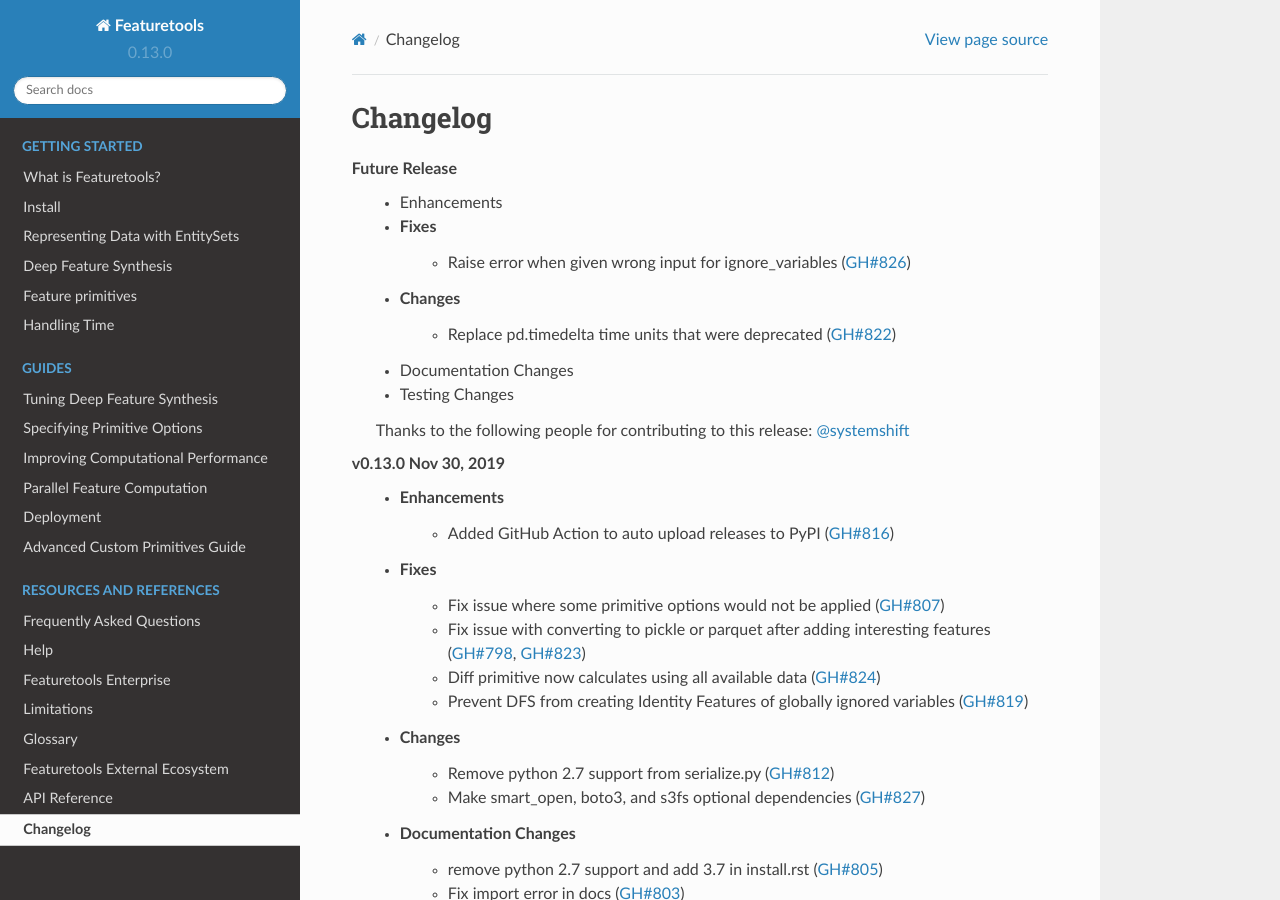
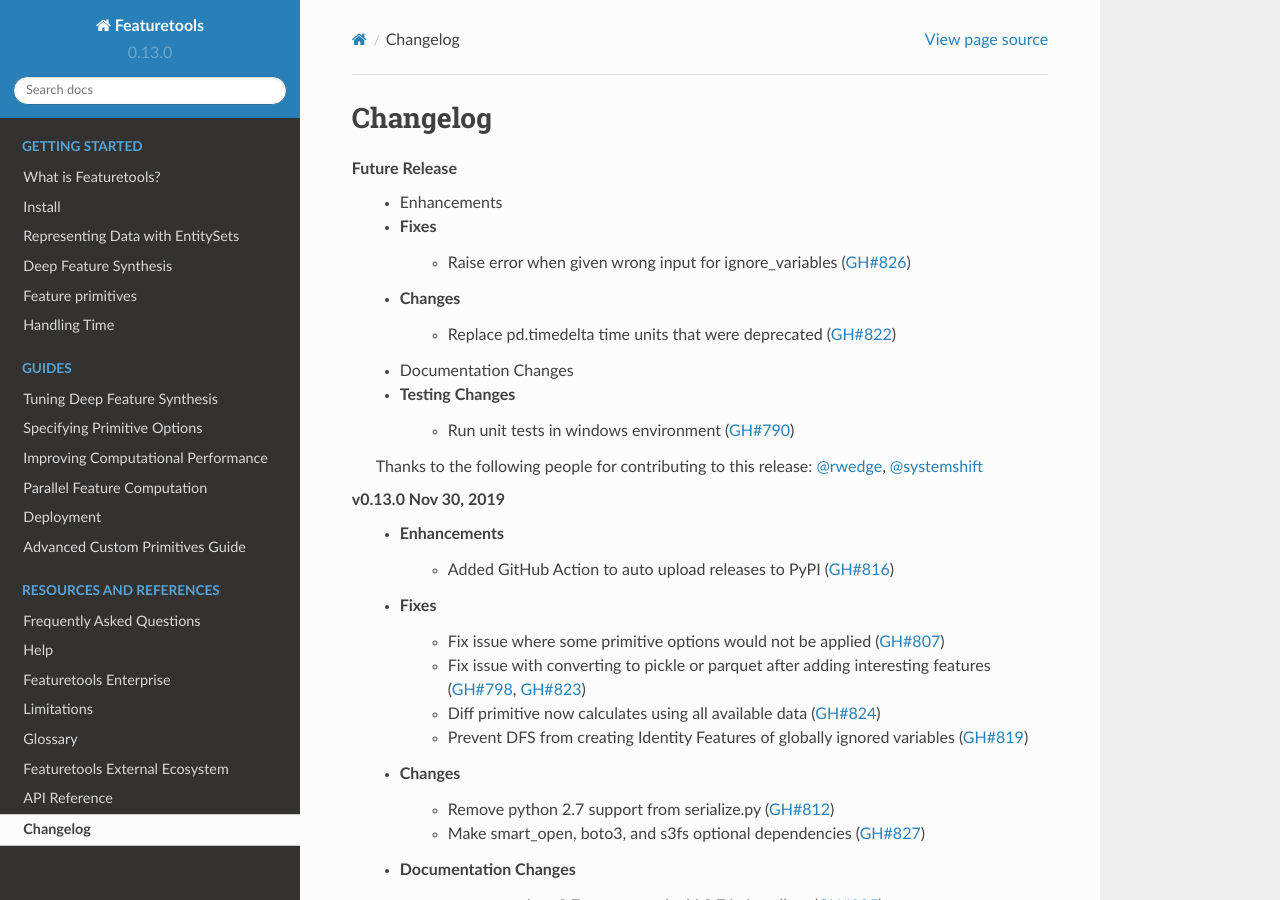
Before and after one commit to alteryx/featuretools, a Sphinx documentation site: the page built from docs/source/changelog.rst, in a window 1280 px wide and 900 px high. Built offline with Sphinx 7.4.7 and the Read the Docs theme 2.0.0, drawn with Linux system fonts in a browser that asks for light colours; pages that are not in the unit, such as notebooks, are missing from menus.

Commit message:
update changelog

```diff
--- a/docs/source/changelog.rst
+++ b/docs/source/changelog.rst
@@ -10,9 +10,10 @@
         * Replace pd.timedelta time units that were deprecated (:pr:`822`)
     * Documentation Changes
     * Testing Changes
+        * Run unit tests in windows environment (:pr:`790`)
 
     Thanks to the following people for contributing to this release:
-    :user:`systemshift`
+    :user:`rwedge`, :user:`systemshift`
 
 **v0.13.0 Nov 30, 2019**
     * Enhancements
```
